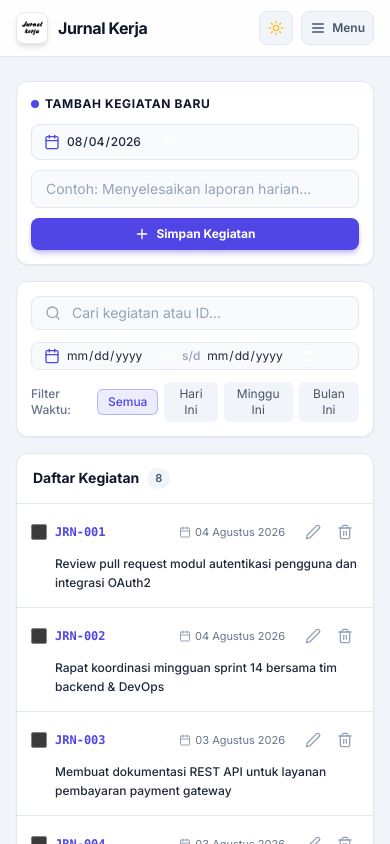
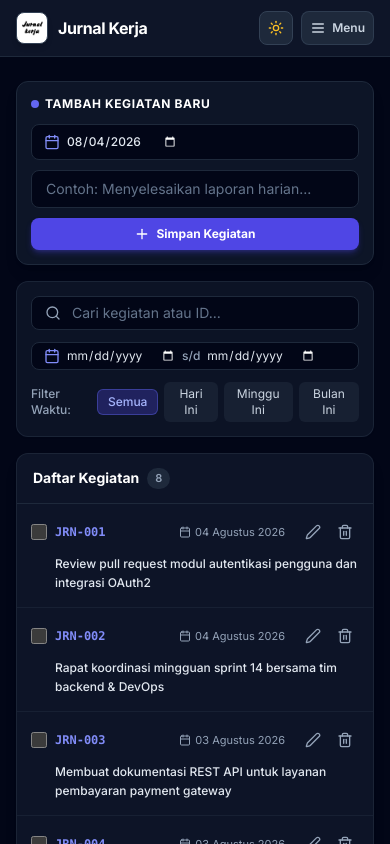
Before and after one commit to alfisjahri/dashboard-jurnal-kerja, a React (Vite) app: page / in a window 390 px wide. Shown: the top 844 px of the page. Built offline with nearby package versions, Linux system fonts and the light colour scheme.

Commit message:
fix: Configure darkMode: 'class' in tailwind.config.js to override OS phone media query

```diff
--- a/src/index.css
+++ b/src/index.css
@@ -1,10 +1,6 @@
 @tailwind base;
 @tailwind components;
 @tailwind utilities;
-
-:root {
-  color-scheme: dark;
-}
 
 html.dark {
   color-scheme: dark;
@@ -14,7 +10,7 @@ html.dark {
 
 html:not(.dark) {
   color-scheme: light;
-  background-color: #f8fafc;
+  background-color: #f1f5f9;
   color: #0f172a;
 }
 
--- a/tailwind.config.js
+++ b/tailwind.config.js
@@ -1,5 +1,6 @@
 /** @type {import('tailwindcss').Config} */
 export default {
+  darkMode: 'class', // Explicitly use class-based dark mode (prevents phone OS media query override)
   content: [
     "./index.html",
     "./src/**/*.{js,ts,jsx,tsx}",
```
